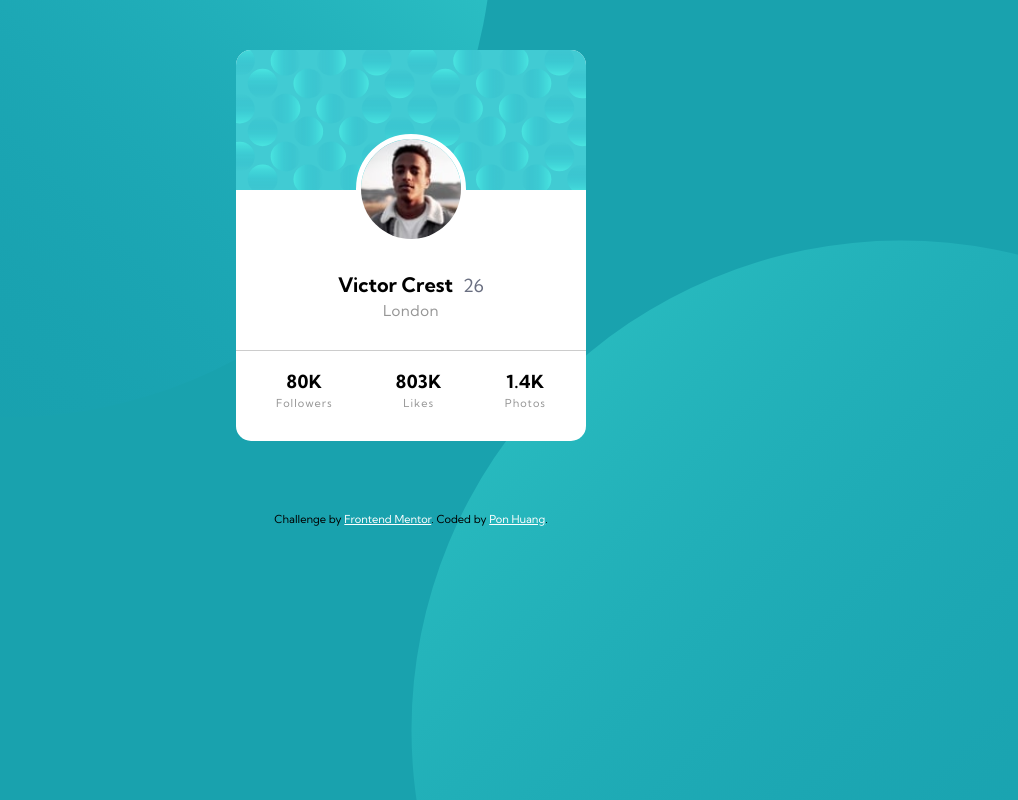
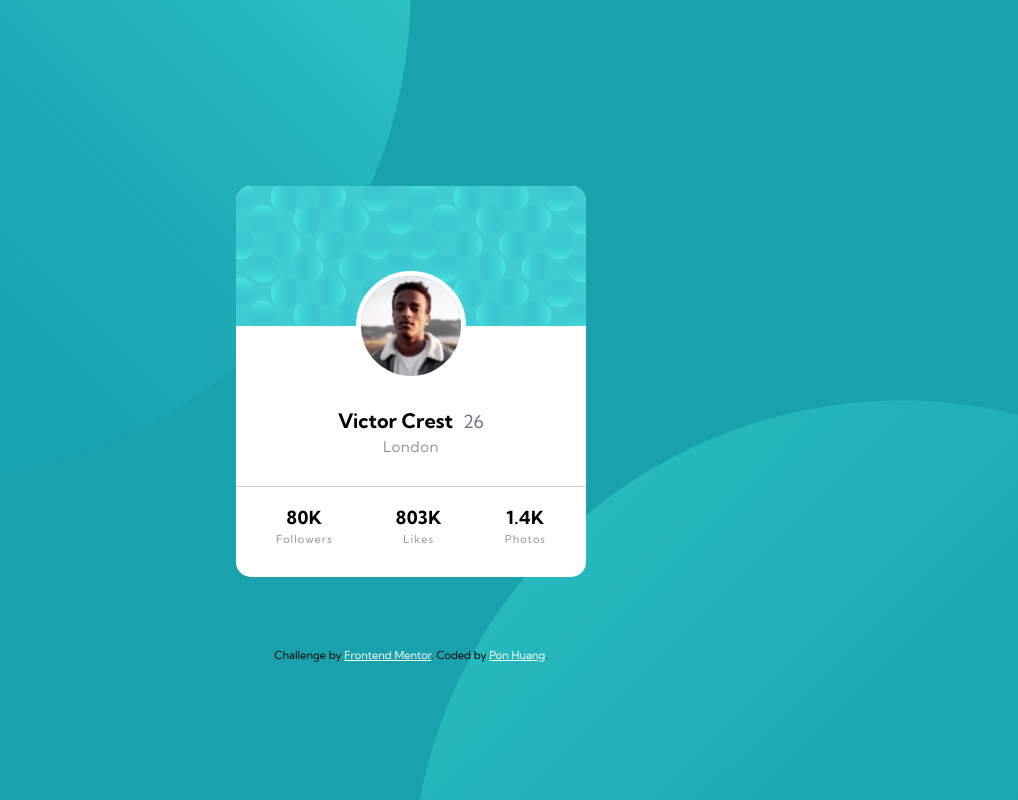
Before and after one commit to ponhuang/profile-card, a plain HTML site: page index.html in a window 1280 px wide. Shown: the whole page, without its empty margins (229-1247 px from the left). Drawn offline with Linux system fonts and the light colour scheme.

Commit message:
background position

```diff
--- a/index.html
+++ b/index.html
@@ -38,29 +38,37 @@
           <p class="age">26</p>
         </div>
         <p class="location">London</p>
-        <div class="profile-state">
-          <div class="state">
+        <ul class="profile-state">
+          <li class="state">
             <p class="state-number">80K</p>
             <p class="state-name">Followers</p>
-          </div>
-          <div class="state">
+          </li>
+          <li class="state">
             <p class="state-number">803K</p>
             <p class="state-name">Likes</p>
-          </div>
-          <div class="state">
+          </li>
+          <li class="state">
             <p class="state-number">1.4K</p>
             <p class="state-name">Photos</p>
-          </div>
-        </div>
+          </li>
+        </ul>
       </div>
     </main>
 
     <footer class="attribution">
       Challenge by
-      <a href="https://www.frontendmentor.io?ref=challenge" target="_blank"
+      <a
+        href="https://www.frontendmentor.io?ref=challenge"
+        rel="noopner"
+        target="_blank"
         >Frontend Mentor</a
       >. Coded by
-      <a href="https://github.com/ponhuang/profile-card">Pon Huang</a>.
+      <a
+        href="https://github.com/ponhuang/profile-card"
+        rel="noopner"
+        target="_blank"
+        >Pon Huang</a
+      >.
     </footer>
   </body>
 </html>
--- a/style.css
+++ b/style.css
@@ -26,21 +26,23 @@ html {
 }
 
 body {
-  background-color: var(--dark-cyan);
+  display: flex;
+  flex-direction: column;
+  gap: 2rem;
+  justify-content: center;
+  align-items: center;
+  box-sizing: border-box;
   font-size: 1.8rem;
   font-family: "Kumbh Sans", sans-serif;
   font-weight: 400;
   line-height: 1.5;
-  box-sizing: border-box;
-  display: flex;
-  flex-direction: column;
-  justify-content: center;
-  align-items: center;
-  gap: 2rem;
-  background-image: url("images/bg-pattern-top.svg"),
-    url("images/bg-pattern-bottom.svg");
+  background: url("images/bg-pattern-top.svg") right 50vw bottom 40vh,
+    url("images/bg-pattern-bottom.svg") 50vw 50vh, var(--dark-cyan);
   background-repeat: no-repeat;
-  background-position: -20vw -70vh, 50vw 30vh;
+  /* background-position: -20vw -70vh, 50vw 30vh; */
+
+  min-height: 100vh;
+  min-width: 100%;
 }
 
 @media (max-width: 68.75em) {
@@ -108,6 +110,7 @@ body {
 .profile-state {
   display: flex;
   justify-content: space-between;
+  list-style: none;
   padding: 3rem 4rem;
 }
 
```
